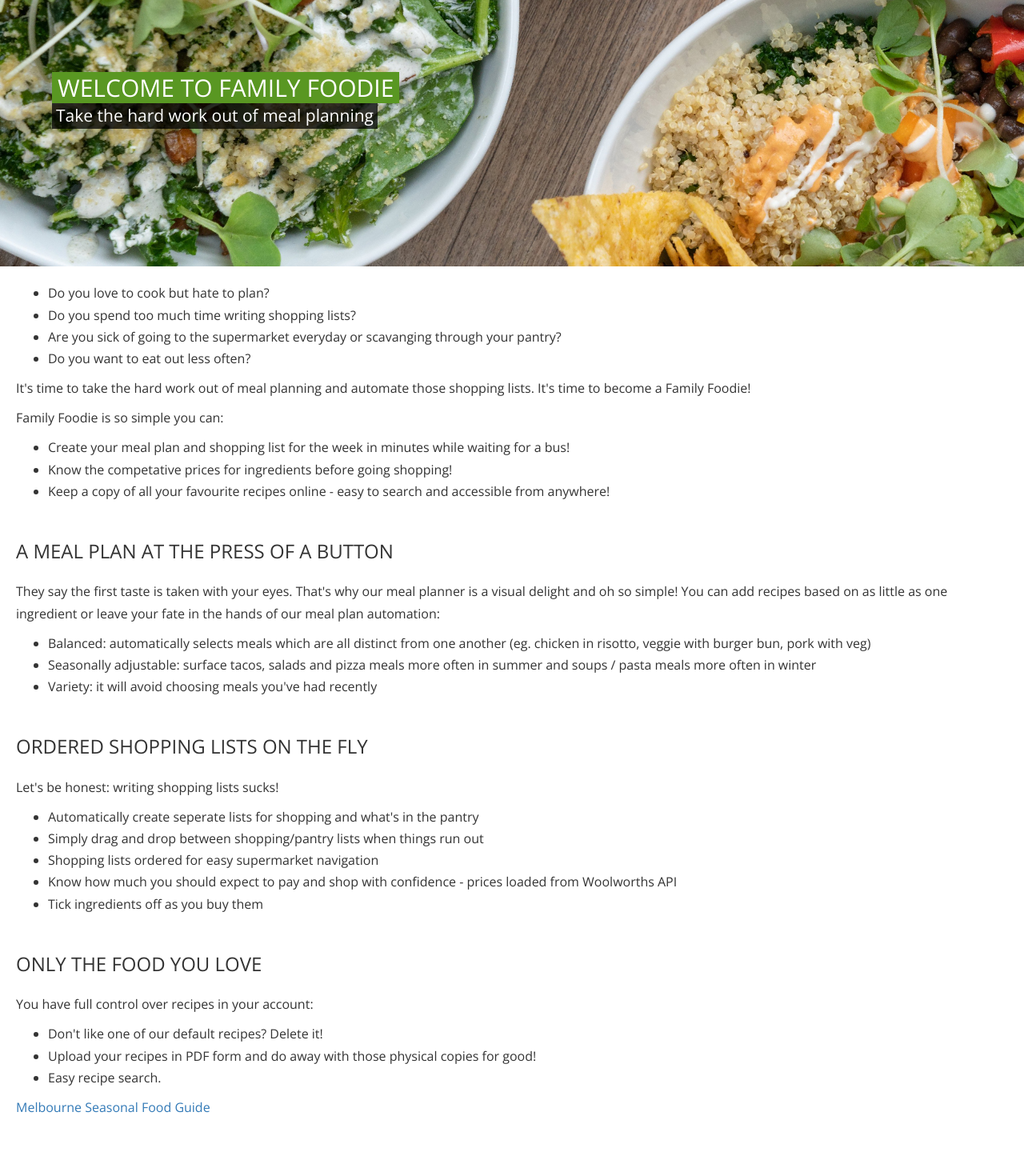
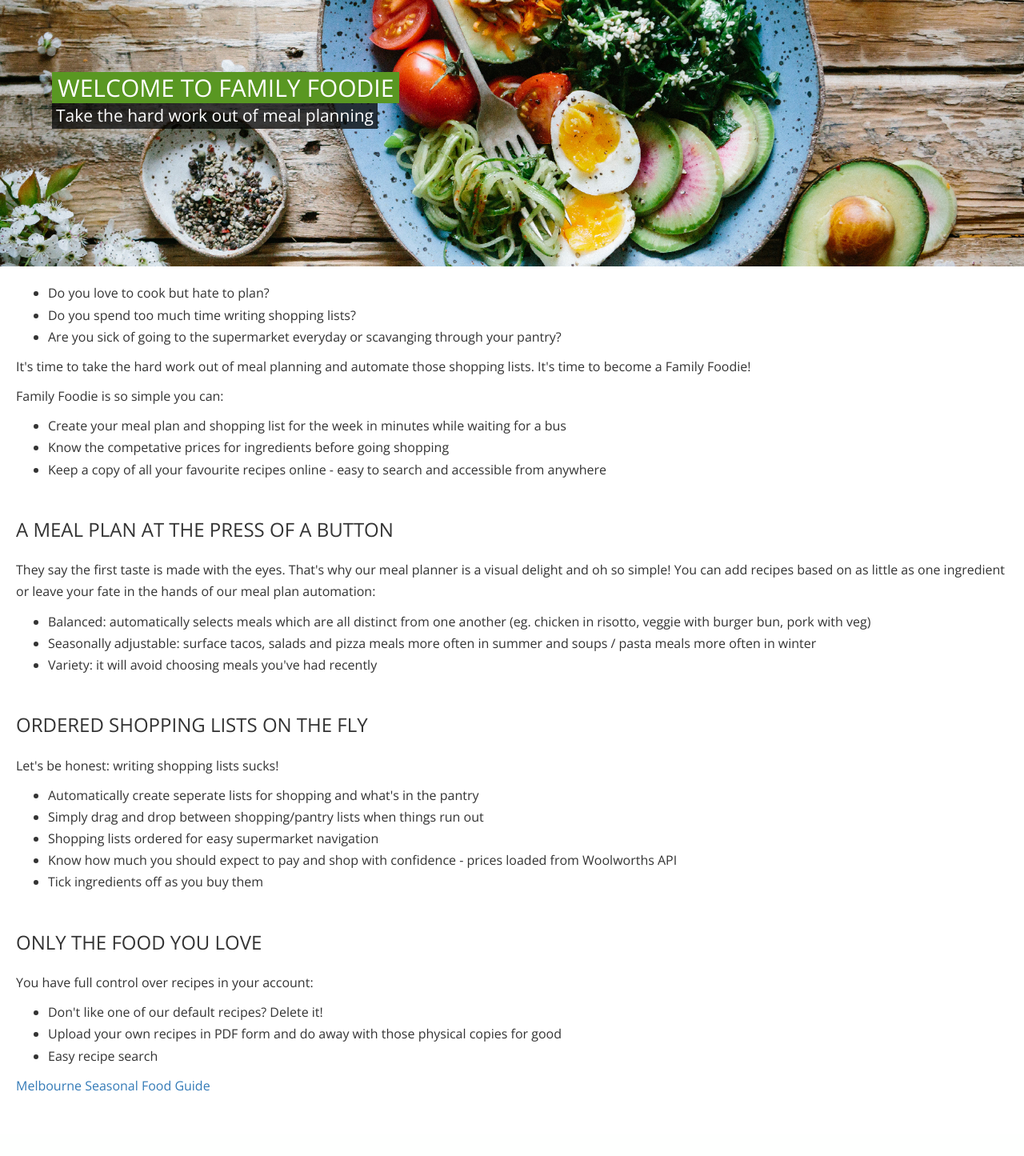
Before and after one commit to chixor/family-foodie, a Django app: template api/templates/home.html in a window 1280 px wide. Shown: the part 52-1497 px from the top of the page at 80% size. After the commit the page ends 1416 px from the top, so only its background shows below. Run offline with Django 3.2, Linux system fonts and the light colour scheme; the template is opened without the code that fills it, so the values that code supplies are empty; some libraries are stand-ins or nearby versions.

Commit message:
minor copy changes to homepage

```diff
--- a/api/templates/home.html
+++ b/api/templates/home.html
@@ -11,17 +11,16 @@
         <li>Do you love to cook but hate to plan?</li>
         <li>Do you spend too much time writing shopping lists?</li>
         <li>Are you sick of going to the supermarket everyday or scavanging through your pantry?</li>
-        <li>Do you want to eat out less often?</li>
       </ul>
       <p>It's time to take the hard work out of meal planning and automate those shopping lists. It's time to become a Family Foodie!</p>
       <p>Family Foodie is so simple you can:</p>
       <ul>
-        <li>Create your meal plan and shopping list for the week in minutes while waiting for a bus!</li>
-        <li>Know the competative prices for ingredients before going shopping!</li>
-        <li>Keep a copy of all your favourite recipes online - easy to search and accessible from anywhere!</li>
+        <li>Create your meal plan and shopping list for the week in minutes while waiting for a bus</li>
+        <li>Know the competative prices for ingredients before going shopping</li>
+        <li>Keep a copy of all your favourite recipes online - easy to search and accessible from anywhere</li>
       </ul>
       <h3>A meal plan at the press of a button</h3>
-      <p>They say the first taste is taken with your eyes. That's why our meal planner is a visual delight and oh so simple! You can add recipes based on as little as one ingredient or leave your fate in the hands of our meal plan automation:</p>
+      <p>They say the first taste is made with the eyes. That's why our meal planner is a visual delight and oh so simple! You can add recipes based on as little as one ingredient or leave your fate in the hands of our meal plan automation:</p>
       <ul>
         <li>Balanced: automatically selects meals which are all distinct from one another (eg. chicken in risotto, veggie with burger bun, pork with veg)</li>
         <li>Seasonally adjustable: surface tacos, salads and pizza meals more often in summer and soups / pasta meals more often in winter</li>
@@ -40,8 +39,8 @@
       <p>You have full control over recipes in your account:</p>
       <ul>
         <li>Don't like one of our default recipes? Delete it!</li>
-        <li>Upload your recipes in PDF form and do away with those physical copies for good!</li>
-        <li>Easy recipe search.</li>
+        <li>Upload your own recipes in PDF form and do away with those physical copies for good</li>
+        <li>Easy recipe search</li>
       </ul>
       <a
           target="_blank"
```
Also changed, not shown: public/static/hero1.jpg.
